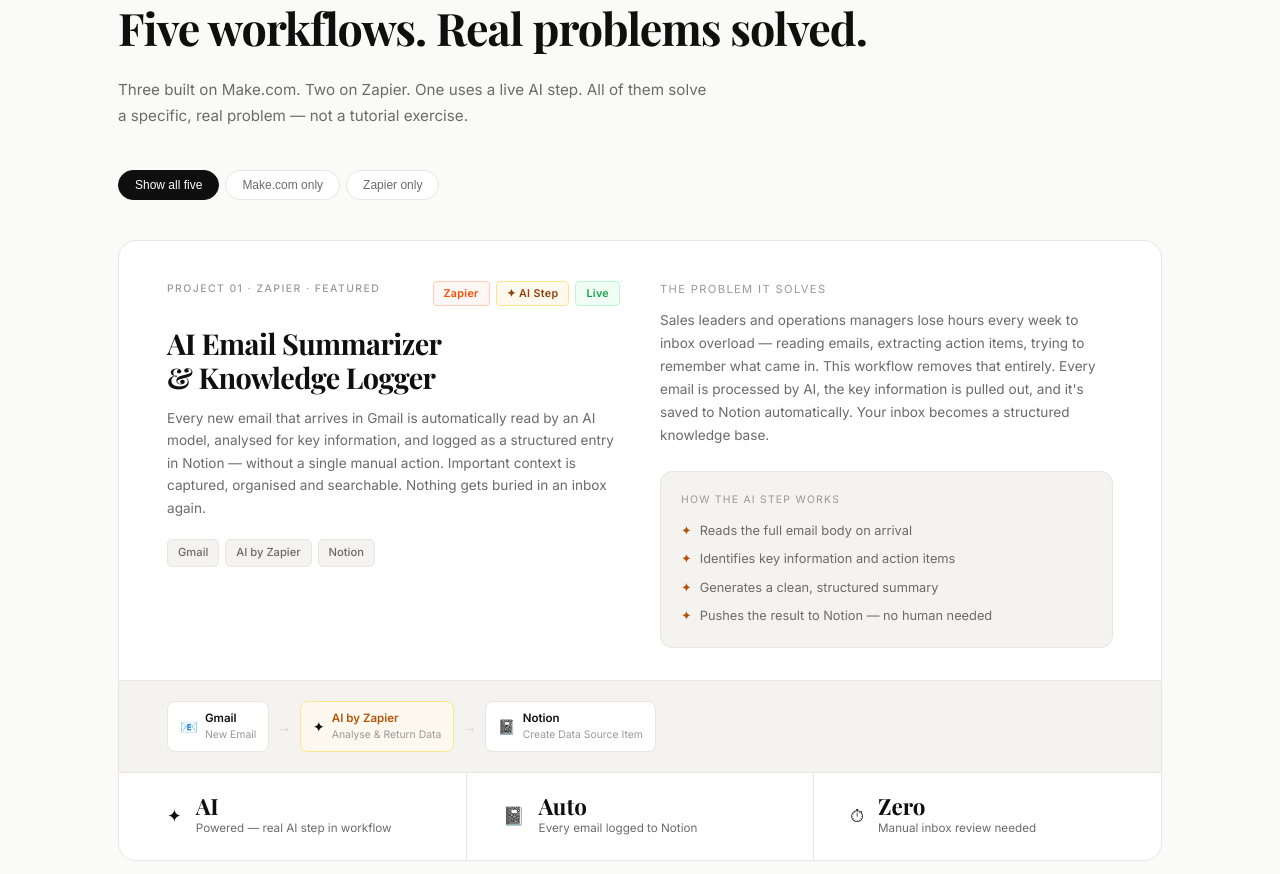
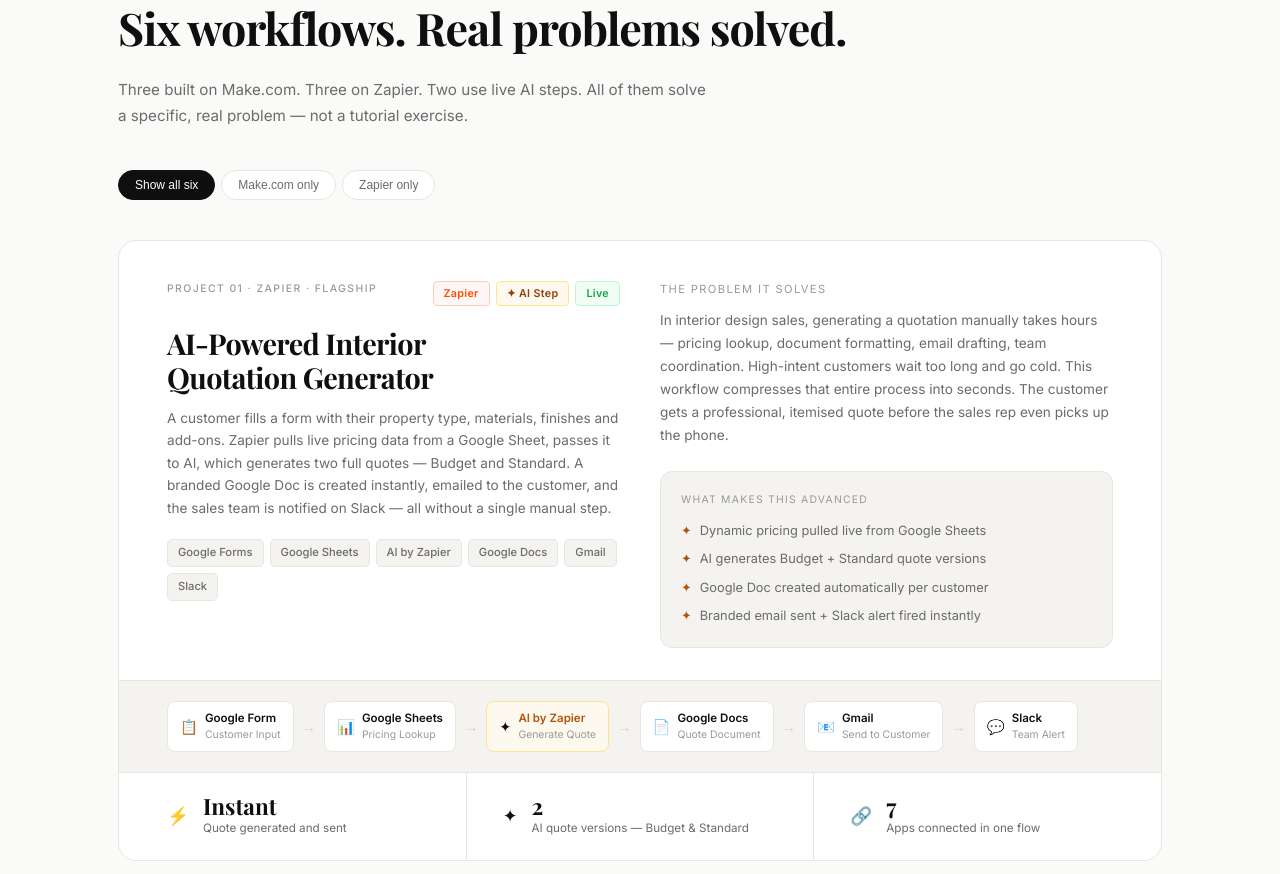
Before and after one commit to badrisrinivas555-s/portfolio, a plain HTML site: page index.html in a window 1280 px wide. Shown: the part 1217-2091 px from the top of the page. Drawn offline with nearby package versions, Linux system fonts and the light colour scheme; a web font is replaced by a local one.

Commit message:
Revise content and update project details in index.html

```diff
--- a/index.html
+++ b/index.html
@@ -541,8 +541,8 @@
     </div>
 
     <p class="hero-bio">
-      Over the past 11 years, I've worked across every layer of the sales and operations stack — starting on the floor as a sales executive, growing into team leadership, and eventually owning P&L as a Sales Leader across some of India's most recognised interior design and home furnishing brands: <strong>Livspace, Decorpot and Homelane.</strong><br><br>
-      <strong>8 years in sales. 5 years in leadership.</strong> That progression gave me something most automation specialists don't have — a ground-level understanding of where revenue actually gets made, and where it quietly disappears. Delayed lead responses. Manual CRM entry. Leads routed to the wrong consultant. Managers blind to what's happening on the floor in real time.<br><br>
+      Over the past 11 years, I've worked across every layer of the sales and operations stack — starting on the floor as a sales executive, growing into team leadership, and eventually owning P&L as a Sales Leader across some of India's most recognised interior design and home furnishing brands.<br><br>
+      My progression through sales and ground operations — starting on the floor, building teams, and eventually owning P&L — gave me something most automation specialists don't have. A ground-level understanding of where revenue actually gets made, and where it quietly disappears. Delayed lead responses. Manual CRM entry. Leads routed to the wrong consultant. Managers blind to what's happening on the floor in real time.<br><br>
       I started building no-code automations to fix those exact problems. Not as a hobby, not from a course — but because I'd spent years managing the consequences of not having them. Everything in this portfolio is the result of that experience meeting the right tools.
     </p>
 
@@ -566,19 +566,11 @@
       </div>
       <div class="stats-grid">
         <div class="stat-item">
-          <div class="stat-n">8</div>
-          <div class="stat-l">Years in Sales</div>
+          <div class="stat-n">11</div>
+          <div class="stat-l">Years Experience</div>
         </div>
         <div class="stat-item">
-          <div class="stat-n">5</div>
-          <div class="stat-l">Years Leadership</div>
-        </div>
-        <div class="stat-item">
-          <div class="stat-n">11</div>
-          <div class="stat-l">Total Experience</div>
-        </div>
-        <div class="stat-item">
-          <div class="stat-n">5</div>
+          <div class="stat-n">6</div>
           <div class="stat-l">Live Automations</div>
         </div>
         <div class="stat-item">
@@ -607,23 +599,111 @@
 <!-- PROJECTS -->
 <section class="section" id="projects">
   <div class="sec-label">What I've built</div>
-  <h2 class="sec-title">Five workflows. Real problems solved.</h2>
-  <p style="font-size:.95rem;color:var(--muted);line-height:1.75;max-width:600px;margin-bottom:40px;margin-top:-24px">Three built on Make.com. Two on Zapier. One uses a live AI step. All of them solve a specific, real problem — not a tutorial exercise.</p>
+  <h2 class="sec-title">Six workflows. Real problems solved.</h2>
+  <p style="font-size:.95rem;color:var(--muted);line-height:1.75;max-width:600px;margin-bottom:40px;margin-top:-24px">Three built on Make.com. Three on Zapier. Two use live AI steps. All of them solve a specific, real problem — not a tutorial exercise.</p>
 
   <div class="filter-bar">
-    <button class="filter-btn active-all" onclick="filterProjects('all',this)">Show all five</button>
+    <button class="filter-btn active-all" onclick="filterProjects('all',this)">Show all six</button>
     <button class="filter-btn" onclick="filterProjects('make',this)">Make.com only</button>
     <button class="filter-btn" onclick="filterProjects('zapier',this)">Zapier only</button>
   </div>
 
   <div class="projects-grid">
 
-    <!-- ── PROJECT 1 — FEATURED — AI EMAIL SUMMARIZER ── -->
+    <!-- ── PROJECT 1 — FEATURED — AI INTERIOR QUOTATION GENERATOR ── -->
     <div class="p-card featured" data-tool="zapier">
       <div class="p-card-top">
         <div class="featured-left">
           <div class="p-card-meta">
-            <div class="p-card-num">Project 01 · Zapier · Featured</div>
+            <div class="p-card-num">Project 01 · Zapier · Flagship</div>
+            <div class="p-card-badges">
+              <span class="tool-badge badge-zapier">Zapier</span>
+              <span class="tool-badge badge-ai">✦ AI Step</span>
+              <span class="tool-badge badge-status">Live</span>
+            </div>
+          </div>
+          <div class="p-card-title">AI-Powered Interior<br>Quotation Generator</div>
+          <div class="p-card-desc">
+            A customer fills a form with their property type, materials, finishes and add-ons. Zapier pulls live pricing data from a Google Sheet, passes it to AI, which generates two full quotes — Budget and Standard. A branded Google Doc is created instantly, emailed to the customer, and the sales team is notified on Slack — all without a single manual step.
+          </div>
+          <div class="p-card-tools">
+            <span class="p-tool">Google Forms</span>
+            <span class="p-tool">Google Sheets</span>
+            <span class="p-tool">AI by Zapier</span>
+            <span class="p-tool">Google Docs</span>
+            <span class="p-tool">Gmail</span>
+            <span class="p-tool">Slack</span>
+          </div>
+        </div>
+        <div class="featured-right">
+          <div>
+            <div style="font-size:.7rem;letter-spacing:.12em;text-transform:uppercase;color:var(--faint);margin-bottom:10px">The problem it solves</div>
+            <p style="font-size:.85rem;color:var(--muted);line-height:1.7">In interior design sales, generating a quotation manually takes hours — pricing lookup, document formatting, email drafting, team coordination. High-intent customers wait too long and go cold. This workflow compresses that entire process into seconds. The customer gets a professional, itemised quote before the sales rep even picks up the phone.</p>
+          </div>
+          <div style="margin-top:24px;padding:20px;background:var(--surface2);border-radius:12px;border:1px solid var(--border)">
+            <div style="font-size:.65rem;letter-spacing:.12em;text-transform:uppercase;color:var(--faint);margin-bottom:12px">What makes this advanced</div>
+            <div style="display:flex;flex-direction:column;gap:8px">
+              <div style="display:flex;align-items:center;gap:8px;font-size:.8rem;color:var(--muted)"><span style="color:var(--amber)">✦</span> Dynamic pricing pulled live from Google Sheets</div>
+              <div style="display:flex;align-items:center;gap:8px;font-size:.8rem;color:var(--muted)"><span style="color:var(--amber)">✦</span> AI generates Budget + Standard quote versions</div>
+              <div style="display:flex;align-items:center;gap:8px;font-size:.8rem;color:var(--muted)"><span style="color:var(--amber)">✦</span> Google Doc created automatically per customer</div>
+              <div style="display:flex;align-items:center;gap:8px;font-size:.8rem;color:var(--muted)"><span style="color:var(--amber)">✦</span> Branded email sent + Slack alert fired instantly</div>
+            </div>
+          </div>
+        </div>
+      </div>
+      <div class="p-card-flow">
+        <div class="flow-node-sm">
+          <span class="fns-icon">📋</span>
+          <div><div class="fns-label">Google Form</div><div class="fns-sub">Customer Input</div></div>
+        </div>
+        <div class="flow-arr">→</div>
+        <div class="flow-node-sm">
+          <span class="fns-icon">📊</span>
+          <div><div class="fns-label">Google Sheets</div><div class="fns-sub">Pricing Lookup</div></div>
+        </div>
+        <div class="flow-arr">→</div>
+        <div class="flow-node-sm ai-node">
+          <span class="fns-icon">✦</span>
+          <div><div class="fns-label" style="color:var(--amber)">AI by Zapier</div><div class="fns-sub">Generate Quote</div></div>
+        </div>
+        <div class="flow-arr">→</div>
+        <div class="flow-node-sm">
+          <span class="fns-icon">📄</span>
+          <div><div class="fns-label">Google Docs</div><div class="fns-sub">Quote Document</div></div>
+        </div>
+        <div class="flow-arr">→</div>
+        <div class="flow-node-sm">
+          <span class="fns-icon">📧</span>
+          <div><div class="fns-label">Gmail</div><div class="fns-sub">Send to Customer</div></div>
+        </div>
+        <div class="flow-arr">→</div>
+        <div class="flow-node-sm">
+          <span class="fns-icon">💬</span>
+          <div><div class="fns-label">Slack</div><div class="fns-sub">Team Alert</div></div>
+        </div>
+      </div>
+      <div class="impact-row cols-3">
+        <div class="impact-cell">
+          <span class="ic-icon">⚡</span>
+          <div><div class="ic-num">Instant</div><div class="ic-lbl">Quote generated and sent</div></div>
+        </div>
+        <div class="impact-cell">
+          <span class="ic-icon">✦</span>
+          <div><div class="ic-num">2</div><div class="ic-lbl">AI quote versions — Budget & Standard</div></div>
+        </div>
+        <div class="impact-cell">
+          <span class="ic-icon">🔗</span>
+          <div><div class="ic-num">7</div><div class="ic-lbl">Apps connected in one flow</div></div>
+        </div>
+      </div>
+    </div>
+
+    <!-- ── PROJECT 2 — FEATURED — AI EMAIL SUMMARIZER ── -->
+    <div class="p-card featured" data-tool="zapier">
+      <div class="p-card-top">
+        <div class="featured-left">
+          <div class="p-card-meta">
+            <div class="p-card-num">Project 02 · Zapier · Featured</div>
             <div class="p-card-badges">
               <span class="tool-badge badge-zapier">Zapier</span>
               <span class="tool-badge badge-ai">✦ AI Step</span>
@@ -872,12 +952,13 @@
       </div>
     </div>
 
+    <!-- ── PROJECT 6 — FEATURED — AI INTERIOR QUOTATION GENERATOR ── -->
     <!-- FILLER CARD - COMING SOON -->
     <div class="p-card third" style="border-style:dashed;background:var(--surface2);cursor:default" data-tool="none">
       <div class="p-card-top" style="justify-content:center;align-items:center;text-align:center;min-height:220px">
         <div style="font-size:1.5rem;margin-bottom:12px;opacity:.3">+</div>
         <div style="font-size:.8rem;color:var(--faint);font-weight:500">Currently building</div>
-        <div style="font-size:.72rem;color:var(--faint);margin-top:8px;opacity:.7;line-height:1.6">AI Lead Qualification Bot —<br>scoring leads automatically before they hit the CRM</div>
+        <div style="font-size:.72rem;color:var(--faint);margin-top:8px;opacity:.7;line-height:1.6">AI Sales Follow-Up Generator —<br>3 follow-up email versions generated automatically from lead context</div>
       </div>
     </div>
 
@@ -898,14 +979,15 @@
         The problems I managed<br>for years — <em>I now<br>automate.</em>
       </div>
       <div class="about-body">
-        <p>At Livspace I managed P&L and conversion funnels across multiple cities. At Homelane I ran experience center operations and daily lead flow. At Decorpot I led the Chennai sales team as AGM.</p>
+        <p>Over my career I managed P&L and conversion funnels across multiple cities, ran experience center operations and daily lead flow, and led regional sales teams as an Associate General Manager.</p>
         <p>Across all three, the operational gaps were the same — leads unattended, wrong consultant on the wrong client, no real-time visibility for management, manual CRM entry eating hours every day.</p>
         <p>Building these automations was the natural next step. Not something I learned to do — something I needed to do.</p>
       </div>
       <div class="brands-row">
-        <span class="brand-pill">Livspace</span>
-        <span class="brand-pill">Decorpot</span>
-        <span class="brand-pill">Homelane</span>
+        <span class="brand-pill">Interior Design</span>
+        <span class="brand-pill">Home Furnishing</span>
+        <span class="brand-pill">B2C Sales</span>
+        <span class="brand-pill">RevOps</span>
       </div>
     </div>
     <div class="about-cell">
```
